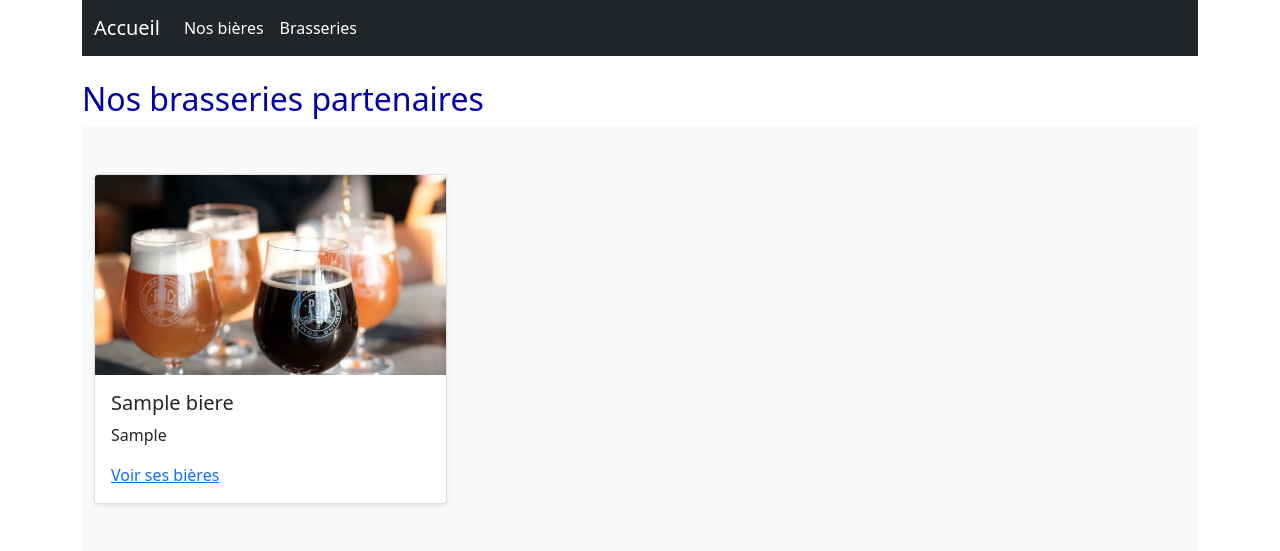
After one commit to AnthonyWillocqCondorcet/FlaskProject, a Flask app: page /brasseries in a window 1280 px wide. The commit adds this page. Shown: the top 551 px of the page. Run offline with Flask 3, Linux system fonts and the light colour scheme; tables that the repository leaves empty hold one stand-in row (values such as "Sample post").

Commit message:
Affichage des données dans les pages de contenu

```diff
--- a/app/routes.py
+++ b/app/routes.py
@@ -1,11 +1,30 @@
-from flask import render_template, url_for
-from app import app
+from flask import render_template, url_for, request
+from app import app, models
 
 @app.route('/')
 @app.route("/accueil")
 def accueil():
     return render_template('accueil.html', title='Bienvenue dans notre boutique')
 
-@app.route('/tous_produits')
-def tous_produits():
-    return render_template('tous_produits.html', title='Nos produits')
+@app.route('/tous_bieres')
+def tous_bieres():
+    bieres = models.Vue_bieres.query.all()
+    return render_template('bieres_liste.html', bieres=bieres, title='Toutes nos bières')
+
+@app.route('/bieres_brasserie')
+def bieres_brasserie():
+    id_brasserie = request.args.get('id_brasserie', type=int)
+    bieres = models.Vue_bieres.query.filter_by(id_brasserie=id_brasserie).all()
+    return render_template('bieres_liste.html', bieres=bieres, title='Bières par brasserie')
+
+
+@app.route('/brasseries')
+def brasseries():
+    brasseries = models.Vue_bieres.query.with_entities(
+        models.Vue_bieres.id_brasserie,
+        models.Vue_bieres.nom_brasserie,
+        models.Vue_bieres.ville_brasserie
+    ).distinct().all()
+    return render_template('brasseries.html',
+                           title='Nos brasseries',
+                           brasseries=brasseries)
--- /dev/null
+++ b/app/templates/brasseries.html
@@ -0,0 +1,32 @@
+{% extends "layout.html" %}
+{% block content %}
+<br>
+<h2>Nos brasseries partenaires</h2>
+
+<div class="album py-5 bg-light">
+    <div class="container">
+        <div class="row row-cols-1 row-cols-sm-1 row-cols-md-3 g-3">
+            {% for brasserie in brasseries %}
+            <div class="col">
+                <div class="card shadow-sm h-100">
+                    <!-- Image par défaut si aucune image n'est associée à la brasserie -->
+                    <img src="{{ url_for('static', filename='images/brasserie.webp') }}"
+                         class="card-img-top"
+                         alt="{{ brasserie.nom_brasserie }}"
+                         style="height: 200px; object-fit: cover;">
+                    <div class="card-body">
+                        <h5 class="card-title">{{ brasserie.nom_brasserie }}</h5>
+                        <p class="card-text">
+                            <i class="bi bi-geo-alt"></i> {{ brasserie.ville_brasserie }}
+                        </p>
+                        <a href="{{ url_for('bieres_brasserie', id_brasserie=brasserie.id_brasserie) }}">
+                            Voir ses bières
+                        </a>
+                    </div>
+                </div>
+            </div>
+            {% endfor %}
+        </div>
+    </div>
+</div>
+{% endblock %}
--- a/app/templates/menu.html
+++ b/app/templates/menu.html
@@ -8,7 +8,10 @@
         <div class="collapse navbar-collapse" id="navbarNav">
             <ul class="navbar-nav">
                 <li class="nav-item">
-                    <a class="nav-link active" aria-current="page" href="{{ url_for('tous_produits') }}">Nos produits</a>
+                    <a class="nav-link active" aria-current="page" href="{{ url_for('tous_bieres') }}">Nos bières</a>
+                </li>
+                <li class="nav-item">
+                    <a class="nav-link active" aria-current="page" href="{{ url_for('brasseries') }}">Brasseries</a>
                 </li>
             </ul>
         </div>
--- a/app/templates/tous_produits.html
+++ /dev/null
@@ -1,6 +0,0 @@
-{% extends "layout.html" %}
-{% block content %}
-<br>
-<h2>Nos produits</h2>
-
-{% endblock content %}
```
Also changed, not shown: app/__init__.py (+9 -0 lines), app/models.py (added, +22 -0 lines), app/templates/bieres_liste.html (added, +32 -0 lines), app/static/images/brasserie.webp (added), app/static/images/chimay-blanche-triple-cinq-cents.webp (added), app/static/images/chimay-doree.webp (added), app/static/images/chimay-rouge-premiere.png (added), app/static/images/hoegaarden-25cl.webp (added), app/static/images/hoegaarden-rosee-00.png (added), app/static/images/hoegaarden-rosee.jpg (added), app/static/images/kasteelbier-brune.png (added), app/static/images/kasteelbier-rouge-00-33cl.png (added), app/static/images/kasteelbier-rouge.webp (added), app/static/images/st-louis-kriek-25cl.webp (added), 2 more files.
